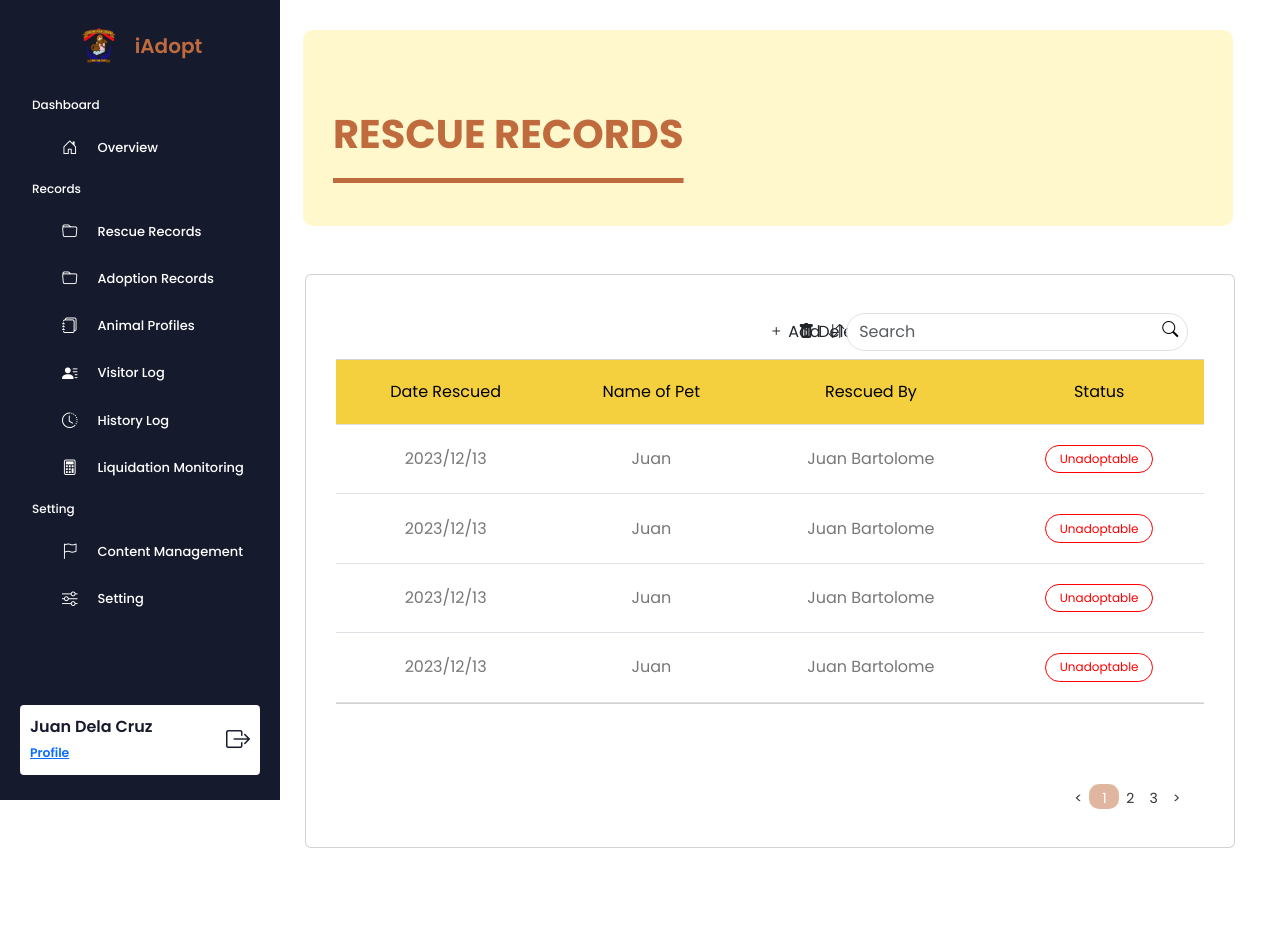
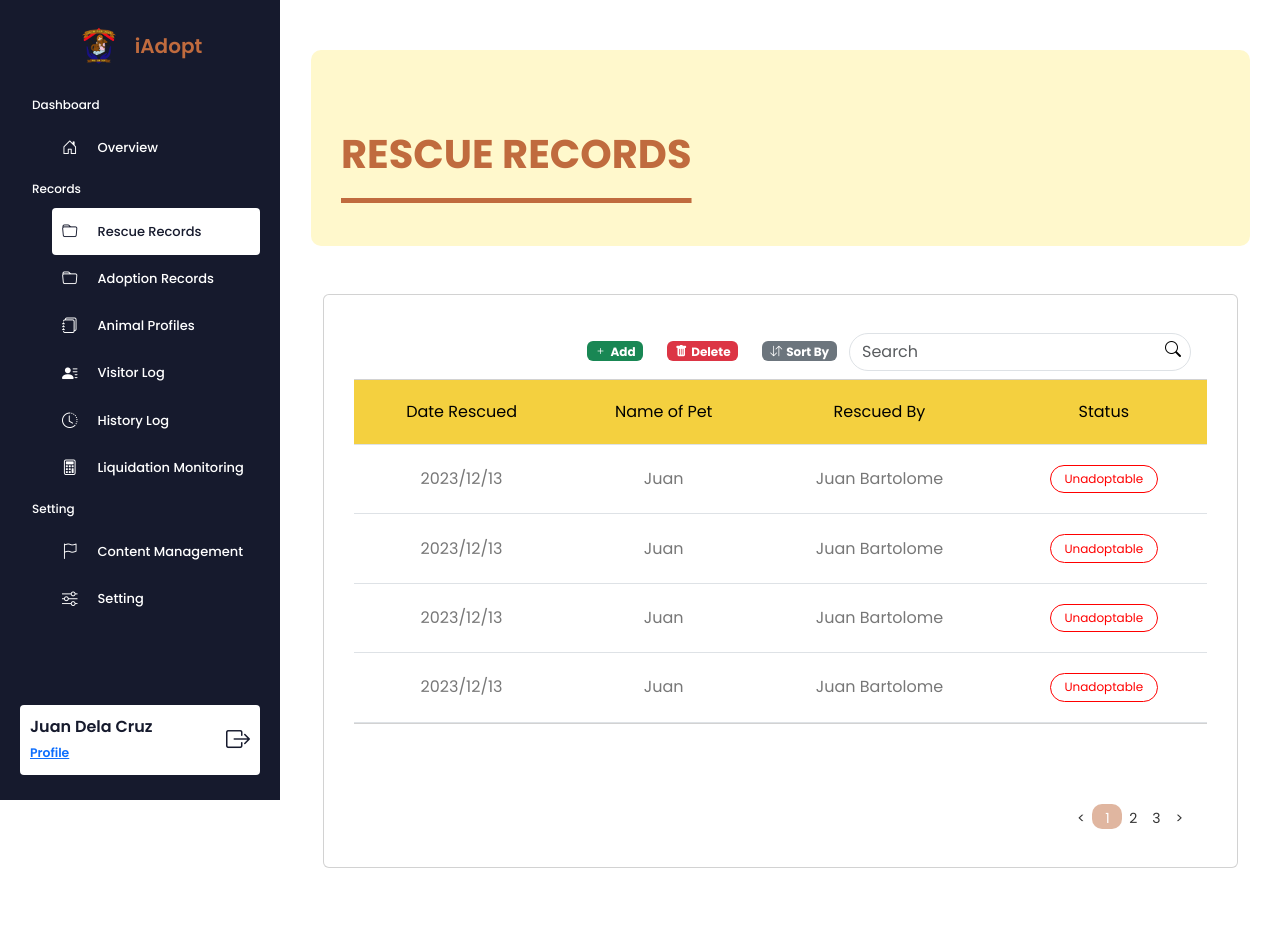
Before and after one commit to group-4-capstone/iAdopt, a PHP site: page /rescue-records.php in a window 1280 px wide. Before the commit the page ends 848 px from the top, so only its background shows below. Run offline with PHP 8.4, Linux system fonts and the light colour scheme; some libraries are stand-ins or nearby versions; some web fonts are replaced.

Commit message:
style: adjust some admin page

```diff
--- a/src/components/sidebar.php
+++ b/src/components/sidebar.php
@@ -18,7 +18,7 @@
       <span>Records</span>
     </h4>
     <li>
-      <a href="#">
+      <a href="rescue-records.php">
         <i class="bi bi-folder"></i>
         <span>Rescue Records</span>
       </a>
@@ -30,7 +30,7 @@
       </a>
     </li>
     <li>
-      <a href="#">
+      <a href="animal-profiles.php">
       <i class="bi bi-journals"></i>
         <span>Animal Profiles</span>
       </a>
@@ -48,7 +48,7 @@
       </a>
     </li>
     <li>
-      <a href="#">
+      <a href="liquidation-monitoring.php">
         <i class="bi bi-calculator"></i>
         <span>Liquidation Monitoring</span>
       </a>
--- a/src/rescue-records.php
+++ b/src/rescue-records.php
@@ -24,22 +24,24 @@
     <?php include_once 'components/sidebar.php'; ?>
 
 
-            <div class="head-title col-10">
+   <div class="admin-content">
+
+            <div class="head-title">
                 <h1><u><b>RESCUE RECORDS</b> </u></h1>
             </div>
 
     <div class="container mt-5">
-        <div class="card col-10">
+        <div class="card">
          <div class="card-header d-flex justify-content-between align-items-center">
             <div class="d-flex align-items-center ms-auto">
             <button class="btn btn-add d-flex align-items-center">
-                <i class="bi bi-plus me-1"></i><span>Add</span>
+            <span class="badge text-bg-success"><i class="bi bi-plus me-1"></i><span>Add</span></span>
             </button>
             <button class="btn btn-delete d-flex align-items-center">
-                <i class="bi bi-trash-fill me-1"></i><span>Delete</span>
+            <span class="badge text-bg-danger"><i class="bi bi-trash-fill me-1"></i><span>Delete</span></span>
             </button>
             <button class="btn btn-sort d-flex align-items-center" style="white-space: nowrap;">
-                <i class="bi bi-arrow-down-up me-1"></i><span>Sort By</span>
+            <span class="badge text-bg-secondary"> <i class="bi bi-arrow-down-up me-1"></i><span>Sort By</span></span>
             </button>
 
         <div class="input-group input-group-md">
@@ -113,6 +115,7 @@
     </div>
     <br>
     <br>
+   </div>
 
 
 
--- a/src/styles/rescue-records.css
+++ b/src/styles/rescue-records.css
@@ -1,8 +1,3 @@
-.container {
-    max-width: 900px;
-    margin: auto;
-}
-
 .card {
     background-color: #fff !important;
     border-radius: 10px;
@@ -11,7 +6,6 @@
     padding-left: 30px;
     padding-right: 30px;
     padding-bottom: 30px;
-    left: 20%;
 }
 
 
@@ -90,59 +84,6 @@
     padding-left: 13px;
 }
 
-.btn i{
- /* paalis nalang*/
- width: 30px;
-}
-
-.btn-add {
-   /* paalis nalang*/
- width: 30px;
-
-}
-
-.btn-add p{
-
-     /* paalis nalang*/
- width: 30px;
-}
-
-.btn-delete p{
-   /* paalis nalang*/
- width: 30px;
-}
-
-.btn-sort p{
-   /* paalis nalang*/
- width: 30px;
-}
-
-.btn-add i {
- /* paalis nalang*/
- width: 30px;
-}
-
-.btn-delete {
-    /* paalis nalang*/
- width: 30px;
-}
-
-.btn-delete i {
-    /* paalis nalang*/
- width: 30px;
-}
-
-
-
-.btn-sort {
-     /* paalis nalang*/
- width: 30px;
-}
-
-.btn-sort i {
-     /* paalis nalang*/
- width: 30px;
-}
 
 .btn-add, .btn-delete, .btn-sort {
     border: none !important;
@@ -186,8 +127,6 @@
 }
 .head-title {
     background-color: #FFF8CC !important;
-    max-width: 930px;
-    margin: 0 auto; /* Centers the element horizontally */
     margin-top: 30px;
     border-radius: 10px;
     box-shadow: 0 0 0 rgba(0, 0, 0, 0); /* Remove box shadow */
@@ -196,7 +135,6 @@
     padding-right: 30px;
     padding-bottom: 30px;
     position: relative;
-    left: 10% !important;
 }
 .head-title h1{
    color: #C06B3E !important;
```
